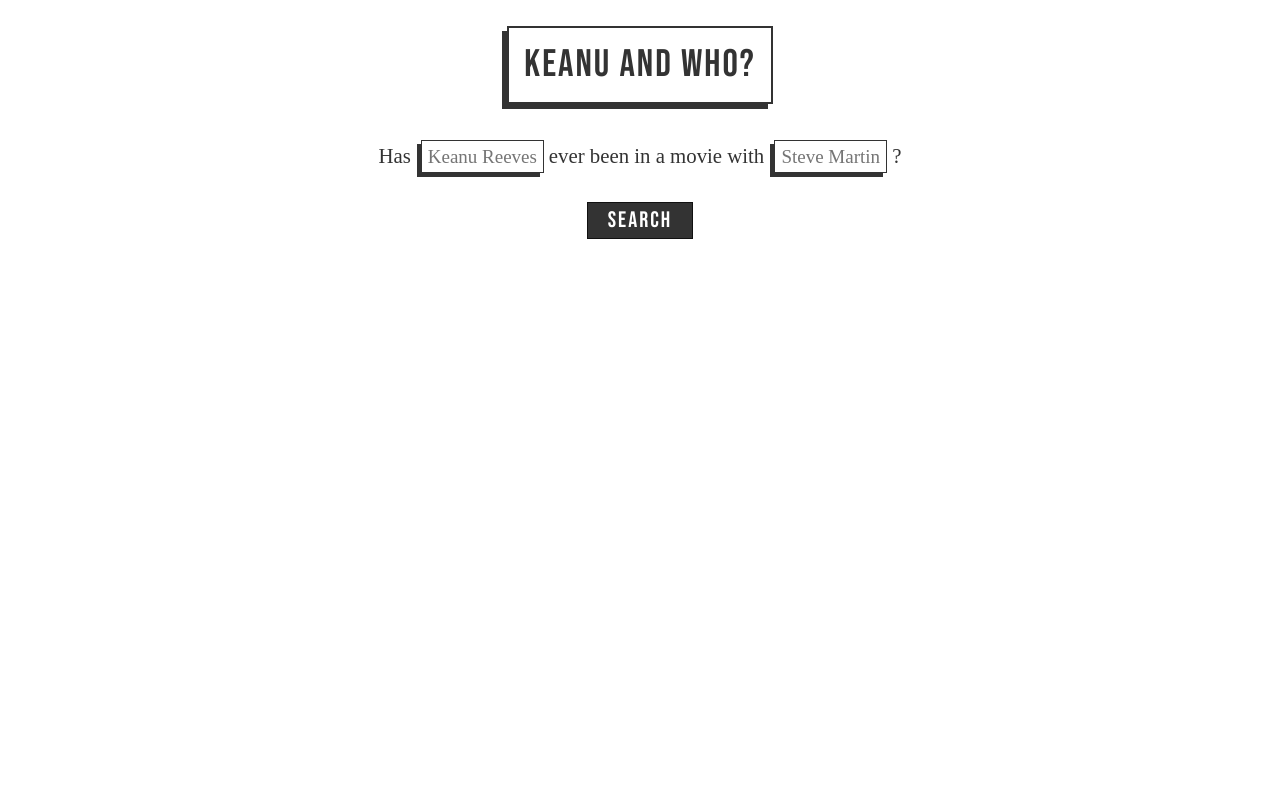
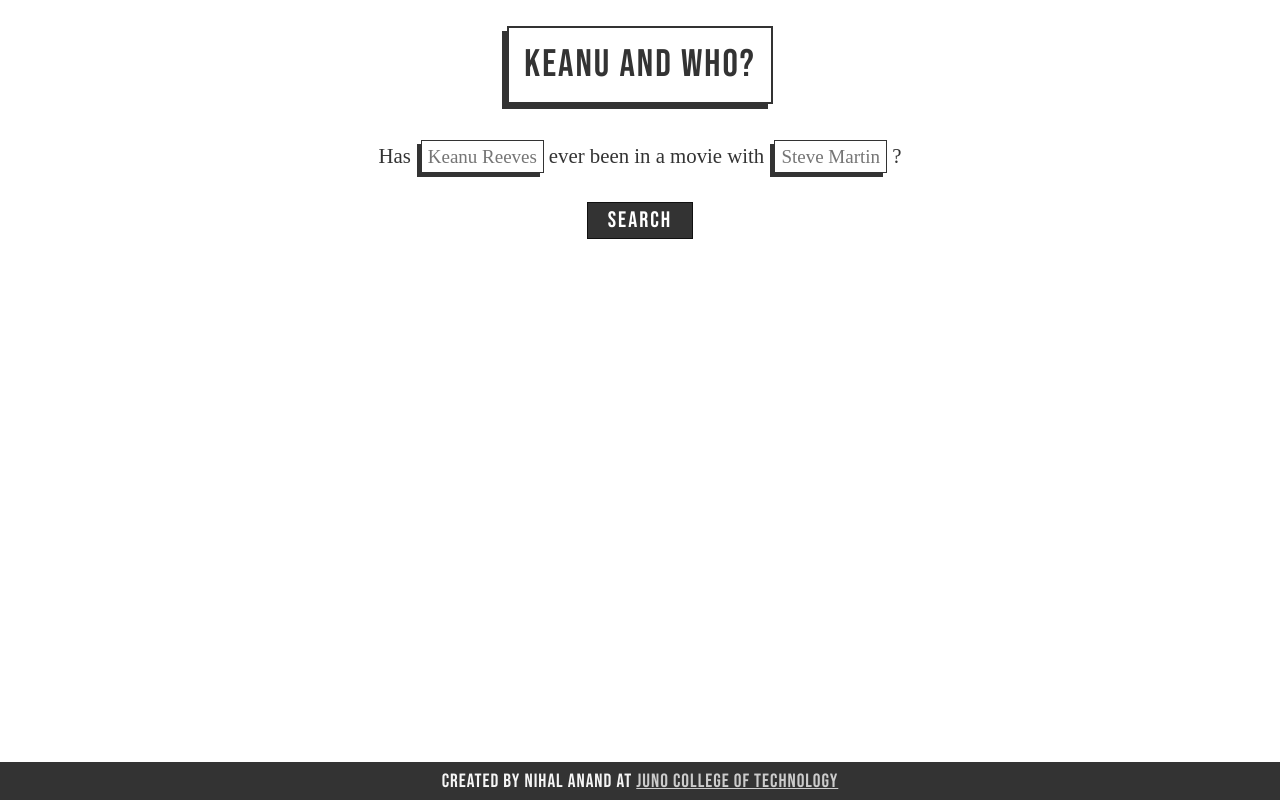
Before and after one commit to nihalanand24/keanu-and-who, a React (Create React App) app: page / in a window 1280 px wide. Built offline with nearby package versions, Linux system fonts and the light colour scheme.

Commit message:
added and styled footer, cleaned up components and removed unused code

```diff
--- a/src/App.jsx
+++ b/src/App.jsx
@@ -4,21 +4,17 @@
 import getMovies from './getMovies';
 import MoviesGallery from './MoviesGallery';
 import './styles/App.scss';
+import Footer from './Footer';
 
 function App() {
   const [dataFromApi, setDataFromApi] = useState([]);
   const [search1, setSearch1] = useState('');
   const [search2, setSearch2] = useState('');
 
-
   const handleSubmit = async (event) => {
     event.preventDefault();
     getMovies(search1, search2, setDataFromApi);
   };
-
-  // const DisplayError = () => {
-  //   return <p>ERROR</p>
-  // }
 
   return (
     <>
@@ -37,8 +33,13 @@
           placeholder1='Keanu Reeves'
           placeholder2='Steve Martin'
         />
-          <MoviesGallery actor1={search1} actor2={search2} moviesArray={dataFromApi} />
+        <MoviesGallery
+          actor1={search1}
+          actor2={search2}
+          moviesArray={dataFromApi}
+        />
       </div>
+      <Footer />
     </>
   );
 }
--- /dev/null
+++ b/src/Footer.jsx
@@ -0,0 +1,10 @@
+/* eslint-disable react/jsx-no-target-blank */
+const Footer = () => {
+    return (
+        <footer>
+            <p>Created by Nihal Anand at <a href="https://www.junocollege.com" target='_blank'>Juno College of Technology</a></p>
+        </footer>
+    )
+}
+
+export default Footer
--- a/src/Header.jsx
+++ b/src/Header.jsx
@@ -1,4 +1,3 @@
-
 const Header = () => {
 
   return (
--- a/src/styles/App.scss
+++ b/src/styles/App.scss
@@ -1,5 +1,7 @@
 @import './partials/setup';
 @import './partials/generalStyles';
+@import './partials/header';
+@import './partials/footer';
 @import './partials/moviesGallery';
 @import './partials/searchBar';
 @import './partials/modals';
--- /dev/null
+++ b/src/styles/partials/_footer.scss
@@ -0,0 +1,28 @@
+footer {
+  height: 2.4rem;
+  background-color: #333;
+  color: whitesmoke;
+  text-align: center;
+  font-family: 'Bebas Neue', sans-serif;
+  font-size: 1.2rem;
+  letter-spacing: 1px;
+  margin: 0;
+  padding: 0.6rem 0;
+
+  width: 100%;
+
+  p {
+    display: inline;
+    margin: 0;
+    padding: 5px;
+  }
+
+  a {
+    color: #ccc;
+    margin: 0;
+    transition: color 0.2s linear;
+    &:hover {
+      color: #ea593e;
+    }
+  }
+}
--- a/src/styles/partials/_generalStyles.scss
+++ b/src/styles/partials/_generalStyles.scss
@@ -1,3 +1,6 @@
+html {
+  min-height: 100vh;
+}
 body {
   font-family: 'Ubuntu';
   font-weight: 400;
@@ -8,19 +11,6 @@
   width: 90%;
   max-width: 1280px;
   margin: 0 auto;
+  padding-bottom: 50px;
+  min-height: calc(100vh - 2.4rem);
 }
-
-  header {
-    text-align: center;
-
-    h1 {
-      font-family: 'Bebas Neue', sans-serif;
-      font-weight: 400;
-      font-size: 2.4rem;
-      letter-spacing: 2px;
-      display: inline-block;
-      border: 2px solid #333;
-      padding: 15px;
-      box-shadow: -5px 5px #333;
-    }
-  }
--- /dev/null
+++ b/src/styles/partials/_header.scss
@@ -0,0 +1,14 @@
+header {
+    text-align: center;
+
+    h1 {
+      font-family: 'Bebas Neue', sans-serif;
+      font-weight: 400;
+      font-size: 2.4rem;
+      letter-spacing: 2px;
+      display: inline-block;
+      border: 2px solid #333;
+      padding: 15px;
+      box-shadow: -5px 5px #333;
+    }
+  }
```
Lines whose indentation alone changed are shown as unchanged.
